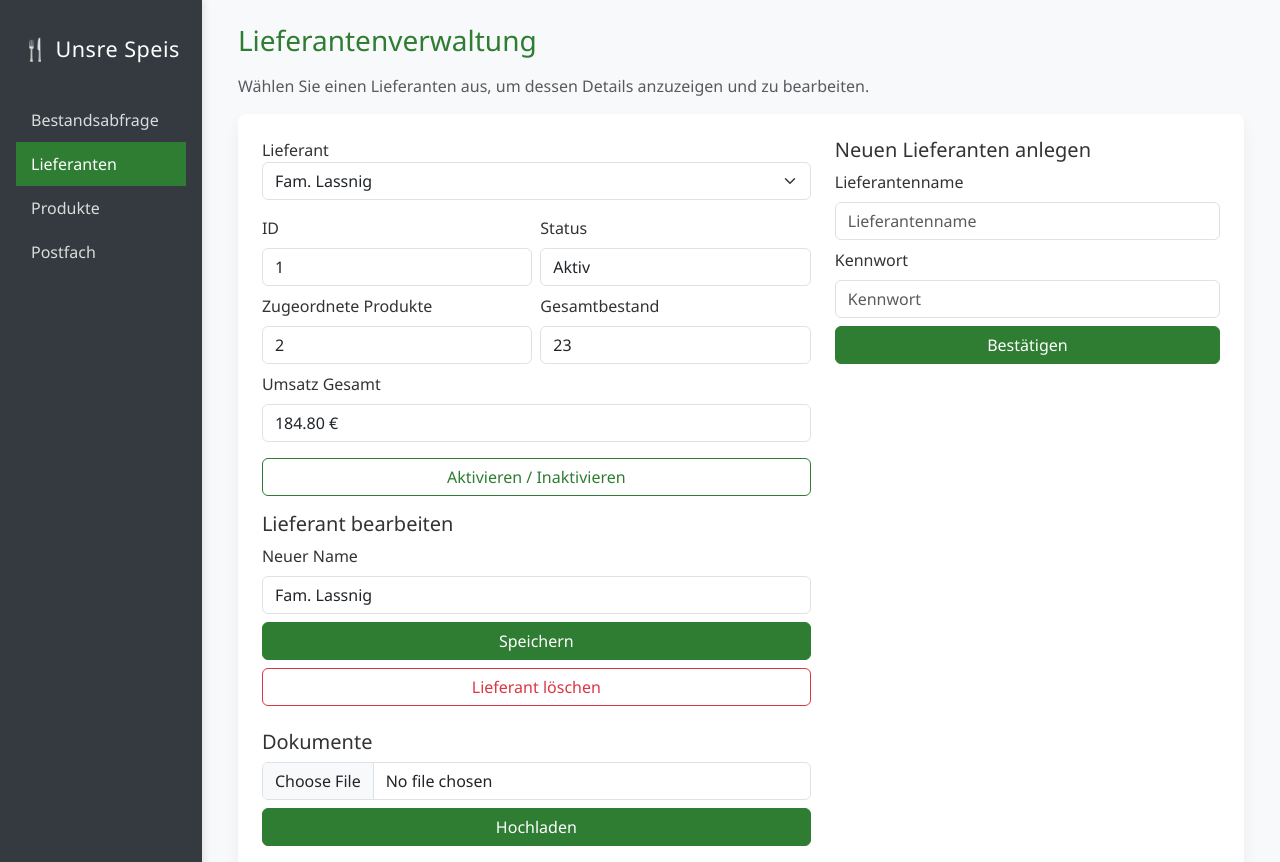
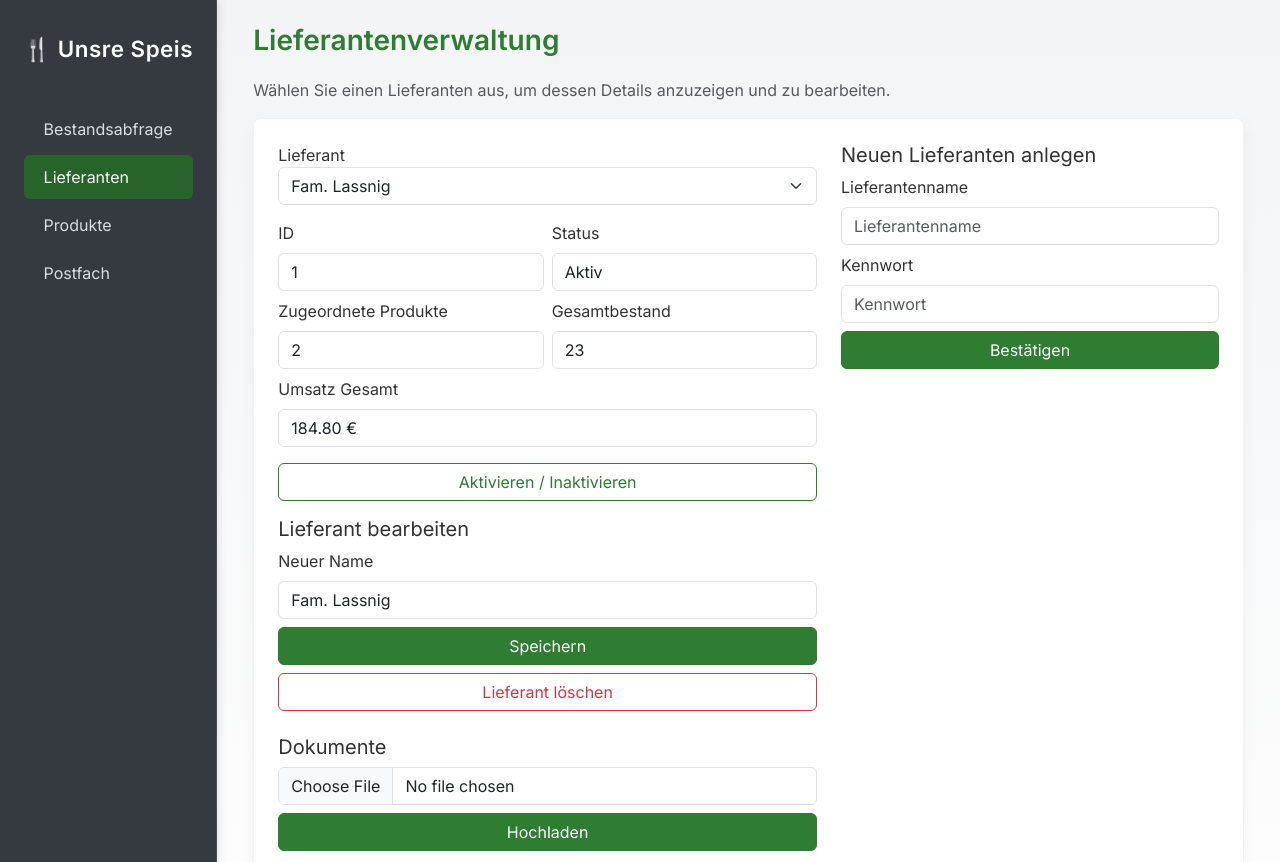
Before and after one commit to xen3rgy/SEWeb, a plain HTML site: page WebNewChanged/lieferanten.html in a window 1280 px wide. Shown: the top 862 px of the page. Drawn offline with nearby package versions, Linux system fonts and the light colour scheme.

Commit message:
Apply modernized styling

```diff
--- a/WebNewChanged/style.css
+++ b/WebNewChanged/style.css
@@ -1,3 +1,5 @@
+
+@import url('https://fonts.googleapis.com/css2?family=Inter:wght@400;600&display=swap');
 
 :root {
     --primary: #2e7d32;
@@ -7,44 +9,51 @@
 }
 
 body {
-    background-color: var(--background);
-    font-family: 'Segoe UI', Tahoma, Geneva, Verdana, sans-serif;
+    background: linear-gradient(180deg, var(--background) 0%, #ffffff 100%);
+    font-family: 'Inter', 'Segoe UI', Tahoma, Geneva, Verdana, sans-serif;
     margin: 0;
     padding: 0;
     color: #333;
 }
 
 nav.sidebar {
-    width: 220px;
+    width: 240px;
     background-color: var(--sidebar-bg);
     color: #fff;
     min-height: 100vh;
     box-shadow: 2px 0 8px rgba(0,0,0,0.1);
+    border-right: 1px solid rgba(255,255,255,0.1);
+    display: flex;
+    flex-direction: column;
+    align-items: center;
 }
 
 nav.sidebar h5 {
     padding: 20px 0;
     text-align: center;
     color: #ffffff;
-    margin: 0 0 1rem;
-    font-size: 1.35rem;
+    margin: 0 0 1.5rem;
+    font-size: 1.4rem;
+    font-weight: 600;
     letter-spacing: .5px;
 }
 
 nav.sidebar .nav-link {
     color: #dcdcdc;
-    padding: 10px 15px;
+    padding: 10px 20px;
     transition: background-color .2s, color .2s;
+    border-radius: 0.375rem;
+    margin-bottom: 4px;
 }
 
 nav.sidebar .nav-link.active,
 nav.sidebar .nav-link:hover {
-    background-color: var(--primary);
+    background-color: var(--primary-dark);
     color: #ffffff;
 }
 
 main {
-    padding: 40px 60px;
+    padding: 40px 5%;
 }
 
 .container-xl {
@@ -53,7 +62,8 @@ main {
 
 h3 {
     color: var(--primary);
-    margin-bottom: 1rem;
+    margin-bottom: 1.25rem;
+    font-weight: 600;
 }
 
 .btn-custom {
@@ -87,11 +97,24 @@ h3 {
     box-shadow: 0 0.5rem 1rem rgba(0,0,0,0.05);
     padding: 1.5rem;
     margin-bottom: 1.5rem;
+    border: 1px solid rgba(0,0,0,0.05);
+    transition: box-shadow 0.2s ease;
+}
+
+.bg-card:hover {
+    box-shadow: 0 0.75rem 1.5rem rgba(0,0,0,0.08);
 }
 
 .form-control,
 .form-select {
     border-radius: 0.375rem;
+    transition: border-color 0.15s ease, box-shadow 0.15s ease;
+}
+
+.form-control:focus,
+.form-select:focus {
+    border-color: var(--primary);
+    box-shadow: 0 0 0 0.2rem rgba(46, 125, 50, 0.25);
 }
 
 .btn-success,
@@ -99,6 +122,7 @@ h3 {
 .btn-success:active {
     background-color: var(--primary);
     border-color: var(--primary);
+    transition: background-color 0.2s ease, border-color 0.2s ease;
 }
 
 .btn-success:hover {
@@ -109,6 +133,7 @@ h3 {
 .btn-outline-success {
     color: var(--primary);
     border-color: var(--primary);
+    transition: background-color 0.2s ease, color 0.2s ease;
 }
 
 .btn-outline-success:hover {
@@ -122,4 +147,5 @@ footer {
     margin-top: 40px;
     color: #777;
     font-size: 0.9rem;
+    padding: 1rem 0;
 }
```
